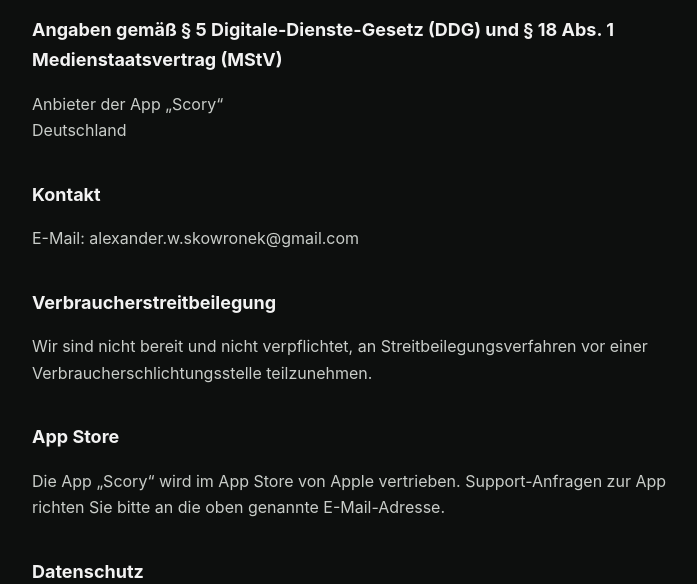
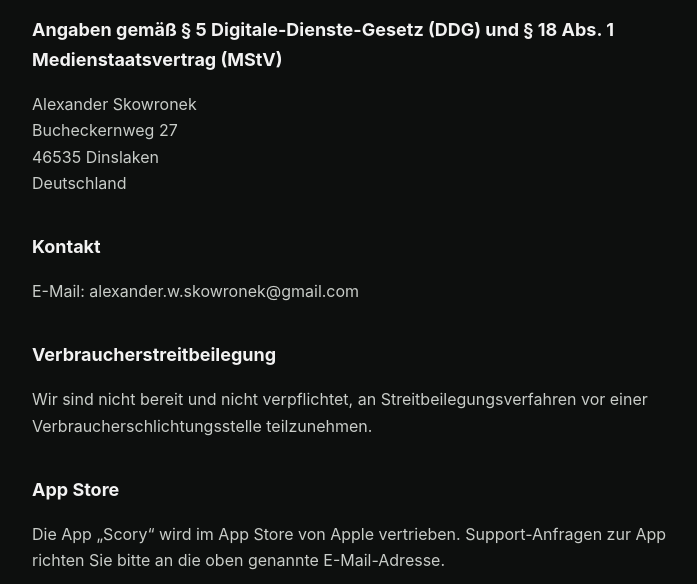
Before and after one commit to alexanderwskowronek-cloud/scory-site, a plain HTML site: page impressum/index.html in a window 1280 px wide. Shown: the part 216-800 px from the top of the page, without its empty margins (288-985 px from the left). Drawn offline with Linux system fonts and the light colour scheme.

Commit message:
WS-5: Impressum und Datenschutz-Verantwortlicher mit Name und Anschrift (wie App-Store-Händlerangabe), ohne Telefon; gemeinsames Impressum für Dart/Dawnline/Platzreife
Co-Authored-By: Claude Opus 5.5 <noreply@anthropic.com>

```diff
--- a/impressum/index.html
+++ b/impressum/index.html
@@ -62,7 +62,9 @@
   <p class="crumbs"><a href="../">Start</a> › Impressum</p>
   <h1>Impressum</h1>
   <h2>Angaben gemäß § 5 Digitale-Dienste-Gesetz (DDG) und § 18 Abs. 1 Medienstaatsvertrag (MStV)</h2>
-  <p>Anbieter der App „Scory“<br>
+  <p>Alexander Skowronek<br>
+  Bucheckernweg 27<br>
+  46535 Dinslaken<br>
   Deutschland</p>
   <h2>Kontakt</h2>
   <p>E-Mail: alexander.w.skowronek@gmail.com</p>
```
